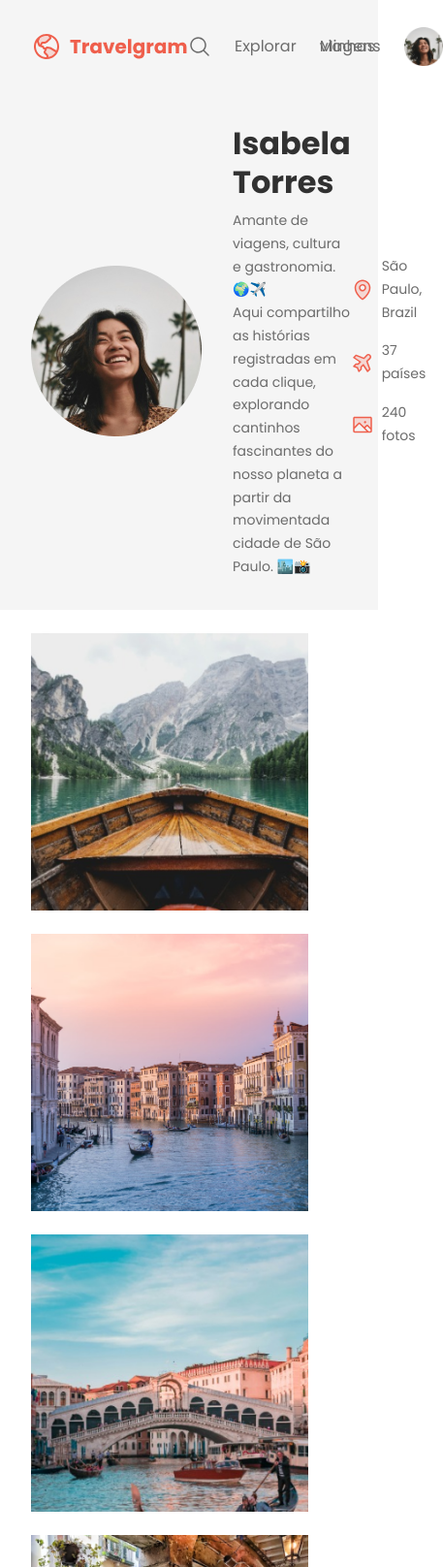
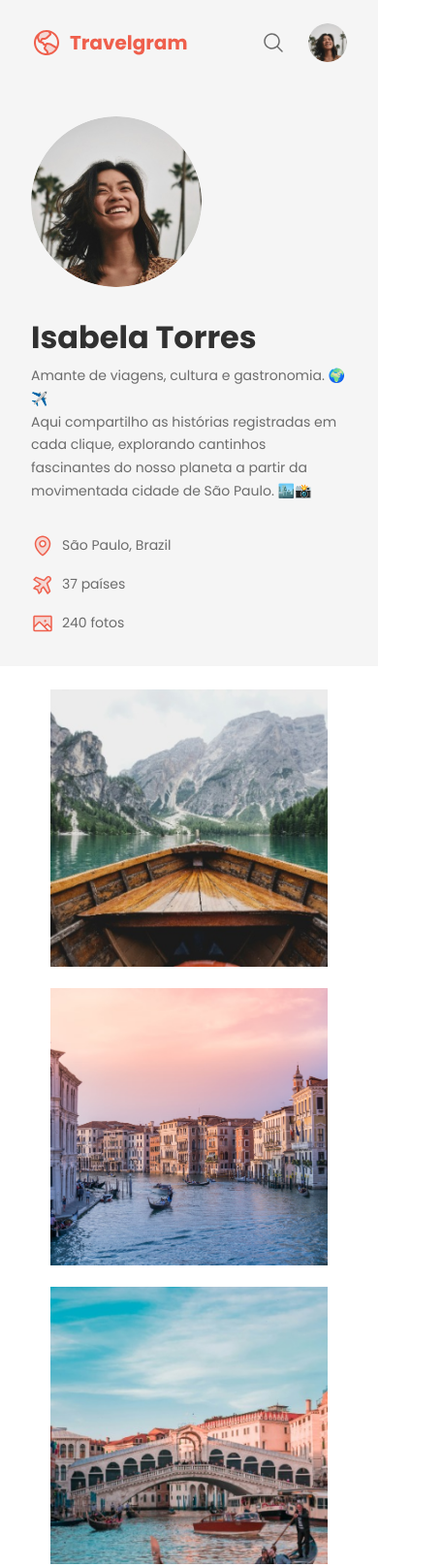
Before and after one commit to winiicastanha/travelgram-rocketseat, a plain HTML site: page index.html in a window 390 px wide. Shown: the top 1616 px of the page at 97% size, 457 px wide, since content can reach past the window. Drawn offline with Linux system fonts and the light colour scheme.

Commit message:
adicionando responsividade

```diff
--- a/styles/footer.css
+++ b/styles/footer.css
@@ -1,9 +1,32 @@
-footer{
+footer {
   display: flex;
   padding-block: 24px;
   gap: 24px;
-  font: var(--text)
+  font: 14px/150% var(--font-family);
 }
-footer span:nth-child(1){
+
+footer span:nth-child(1) {
   margin-right: auto;
 }
+
+@media (width < 80em) {
+  footer {
+    flex-direction: column;
+    align-items: center;
+    margin-bottom: 80px;
+
+    & span:nth-child(1) {
+      margin-bottom: 25px;
+      margin: 0 auto;
+    }
+
+    & span:nth-child(2)::after {
+      content: "Política de privacidade";
+      margin-left: 20px;
+    }
+
+    & span:nth-child(3) {
+      display: none;
+    }
+  }
+}
--- a/styles/global.css
+++ b/styles/global.css
@@ -18,10 +18,15 @@
   --text-sm: 12px/170% var(--font-family);
   --text: 16px/150% var(--font-family);
 }
+html{
+  overflow-x: hidden;
+}
+
 body{
   color: var(--text-color-secondary);
   background-color: var(--background-color);
   font-family: var(--font-family);
+  overflow-x: hidden;
 }
 a{
   text-decoration: none;
@@ -40,3 +45,14 @@ a:hover{
 .bg-surface-color{
   background-color: var(--surface-color);
 }
+.desktop-only{
+  display: none;
+}
+
+@media (width >= 80em) {
+  .desktop-only{
+    display: initial;
+  }
+
+
+}
--- a/styles/header.css
+++ b/styles/header.css
@@ -1,33 +1,67 @@
-header{
+header {
   padding-block: 32px;
-  font: var(--text-md)
+  font: var(--text-md);
 }
-header .container{
+
+header .container {
   display: flex;
   justify-content: space-between;
   align-items: center;
 }
-#profile{
+
+@media (width < 80em) {
+  header .container {
+    flex-direction: column;
+    align-items: center;
+  }
+}
+
+#profile {
   display: flex;
   gap: 32px;
-  align-items: center;
 }
+
+@media (width < 80em) {
+  #profile {
+    flex-direction: column;
+
+  }
+}
+
 #profile > div {
   max-width: 384px;
+}
+
+#profile img {
+  width: 176px;
+  height: 176px;
+  object-fit: cover;
+  border-radius: 100px;
 }
 #profile h1 {
   font: var(--text-lg);
   color: var(--text-color-primary);
   margin-bottom: 8px;
 }
-#info{
+
+#info {
   list-style: none;
   display: flex;
   flex-direction: column;
   gap: 16px;
+
   width: 280px;
 }
-#info li{
+
+@media (width < 80em) {
+  #info {
+    margin-top: 32px;
+    display: flex;
+    align-self: flex-start;
+  }
+}
+
+#info li {
   display: flex;
   align-items: center;
   gap: 8px;
--- a/styles/main.css
+++ b/styles/main.css
@@ -1,10 +1,21 @@
-main{
+main {
   display: flex;
   flex-wrap: wrap;
-  gap: 24px;
+  gap: 22px;
   padding-block: 24px;
 }
-main img{
+
+@media (width < 80em) {
+  main {
+    justify-content: center;
+    flex-wrap: nowrap;
+    flex-direction: column;
+    align-items: center;
+  }
+}
+
+main img {
   width: 286px;
   height: 286px;
+  object-fit: cover;
 }
--- a/styles/nav.css
+++ b/styles/nav.css
@@ -1,20 +1,36 @@
-nav{
+nav {
   display: flex;
   justify-content: space-between;
   align-items: center;
+  line-height: 0;
+  padding-block: 20px 10px;
+}
 
-  line-height: 0;
-  padding-block: 20px;
-}
-nav ul{
+nav ul {
   list-style: none;
   display: flex;
   align-items: center;
+  padding-block: 8px;
   gap: 24px;
-  padding-block: 8px;
+}
 
+@media (width < 80em) {
+  nav {
+    padding-block: 16px;
+
+    & ul {
+      margin: 0;
+    }
+
+    & ul li:nth-child(2), li:nth-child(3) {
+      display: none;
+    }
+  }
 }
-nav ul li:last-child img{
+
+nav ul li:last-child img {
   width: 40px;
   height: 40px;
+  object-fit: cover;
+  border-radius: 50%;
 }
```
